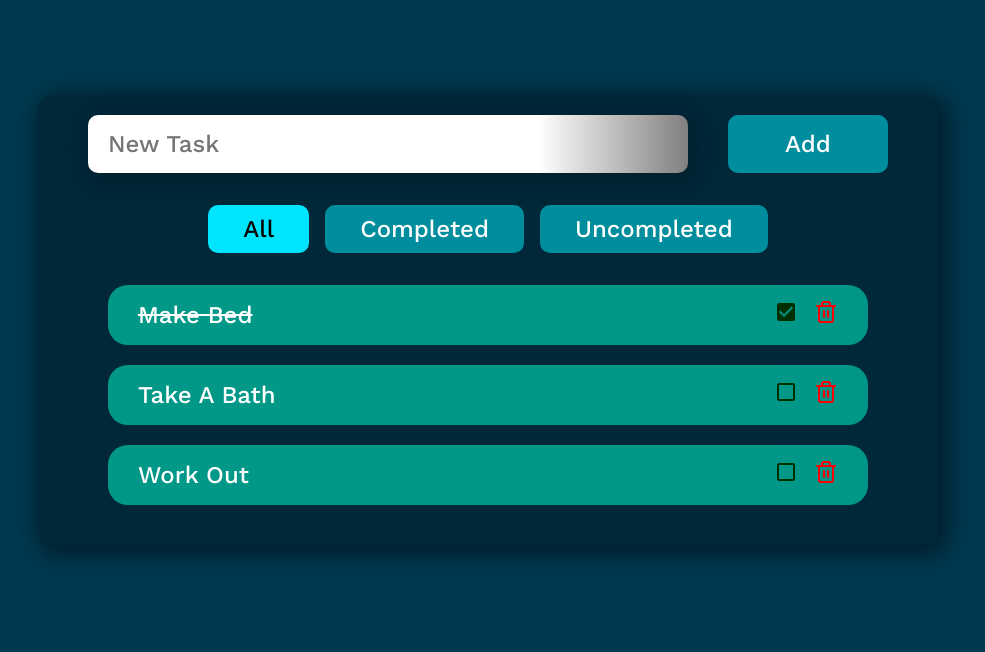
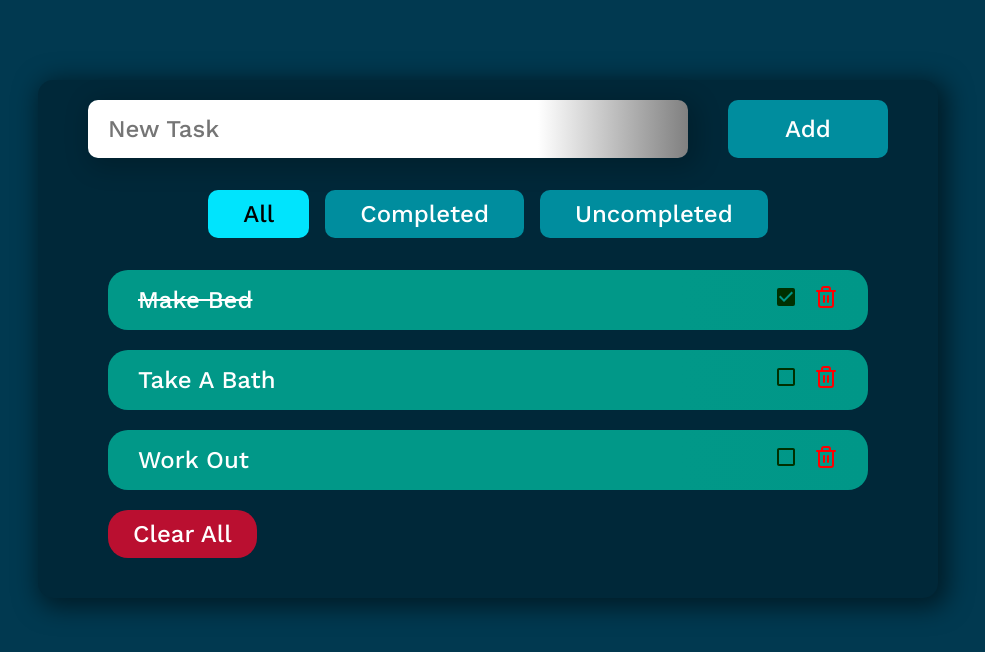
Before and after one commit to JEKO10/To-do-app, a React (Create React App) app: page / in a window 1280 px wide. Shown: the top 652 px of the page, without its empty margins (152-1137 px from the left). Built offline with nearby package versions, Linux system fonts and the light colour scheme.

Commit message:
clear all button

```diff
--- a/src/App.js
+++ b/src/App.js
@@ -1,7 +1,7 @@
 import { useState } from "react";
 import AddTask from "./components/AddTask";
 import Tasks from "./components/Tasks";
-import Filters from "./components/Filters";
+import Filter from "./components/Filter";
 
 function App() {
   const [tasks, setTasks] = useState([
@@ -25,7 +25,7 @@ function App() {
   return (
     <main>
       <AddTask tasks={tasks} setTasks={setTasks} />
-      <Filters tasks={tasks} setTasks={setTasks} />
+      <Filter tasks={tasks} setTasks={setTasks} />
       {tasks.length > 0 ? (
         <Tasks tasks={tasks} setTasks={setTasks} />
       ) : (
--- a/src/components/Tasks.jsx
+++ b/src/components/Tasks.jsx
@@ -44,6 +44,18 @@ function Tasks({ tasks, setTasks }) {
           </div>
         );
       })}
+      {tasks.length > 2 ? (
+        <button
+          className="deleteAll"
+          onClick={() => {
+            setTasks([]);
+          }}
+        >
+          Clear All
+        </button>
+      ) : (
+        ""
+      )}
     </section>
   );
 }
--- a/src/index.scss
+++ b/src/index.scss
@@ -113,6 +113,18 @@ main {
       color: #ff0000;
     }
   }
+
+  .deleteAll {
+    font-family: $primaryFont;
+    background-color: #ba0f30;
+    color: #fff;
+    border: none;
+    margin-bottom: 20px;
+    padding: 10px 25px;
+    border-radius: 20px;
+    font-size: 1.5rem;
+    cursor: pointer;
+  }
 }
 
 .filter {
```
Also changed, not shown: src/components/Filter.jsx (renamed from src/components/Filters.jsx).
